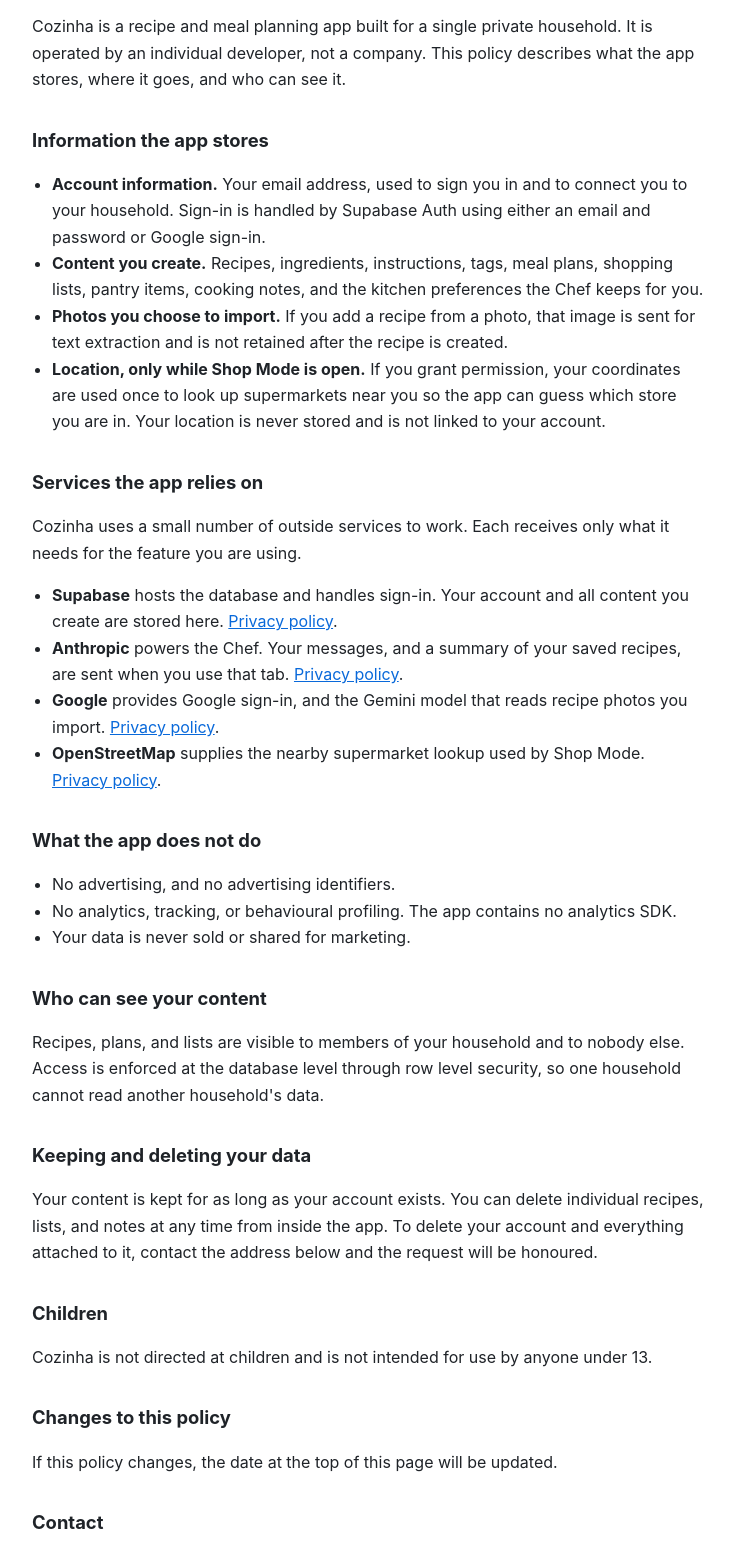
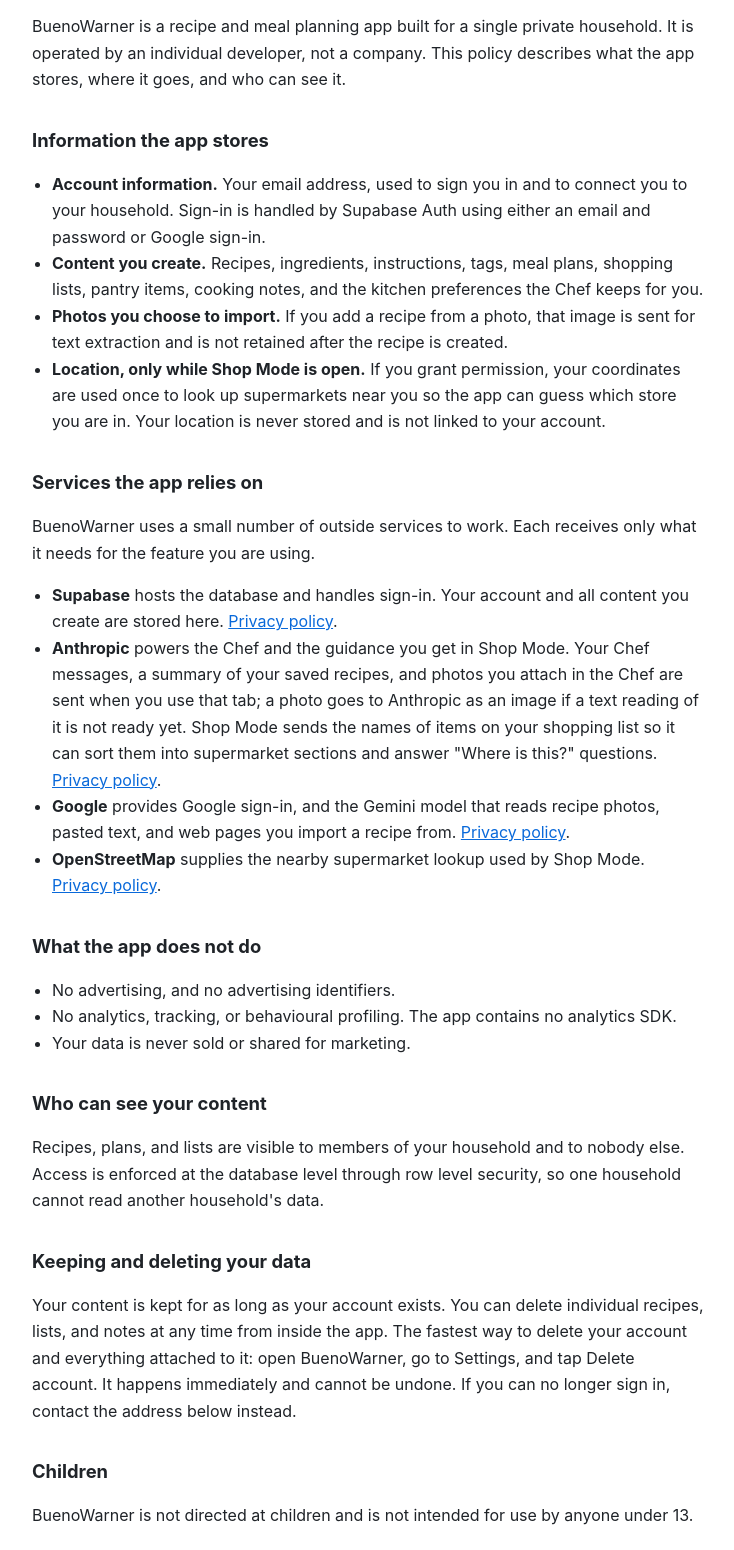
Before and after one commit to warai17/cozinha-legal, a plain HTML site: page index.html in a window 1280 px wide. Shown: the part 130-1680 px from the top of the page, without its empty margins (272-1006 px from the left). Drawn offline with Linux system fonts and the light colour scheme.

Commit message:
Rename to BuenoWarner and sync with the app repo's legal pages
Mirrors legal/privacy.html and legal/delete-account.html from the app repo:
the new app name, in-app account deletion, and the current list of what each
outside service receives.

Co-Authored-By: Claude Opus 5.5 <noreply@anthropic.com>

```diff
--- a/index.html
+++ b/index.html
@@ -3,7 +3,7 @@
 <head>
 <meta charset="utf-8">
 <meta name="viewport" content="width=device-width, initial-scale=1">
-<title>Cozinha Privacy Policy</title>
+<title>BuenoWarner Privacy Policy</title>
 <style>
   body { max-width: 42rem; margin: 0 auto; padding: 2rem 1.25rem 4rem;
          font: 16px/1.65 -apple-system, BlinkMacSystemFont, "Segoe UI", Roboto, sans-serif;
@@ -22,10 +22,10 @@
 </head>
 <body>
 
-<h1>Cozinha Privacy Policy</h1>
+<h1>BuenoWarner Privacy Policy</h1>
 <p class="updated">Last updated: 23 August 2026</p>
 
-<p>Cozinha is a recipe and meal planning app built for a single private household. It is
+<p>BuenoWarner is a recipe and meal planning app built for a single private household. It is
 operated by an individual developer, not a company. This policy describes what the app
 stores, where it goes, and who can see it.</p>
 
@@ -45,17 +45,20 @@ stores, where it goes, and who can see it.</p>
 </ul>
 
 <h2>Services the app relies on</h2>
-<p>Cozinha uses a small number of outside services to work. Each receives only what it needs
+<p>BuenoWarner uses a small number of outside services to work. Each receives only what it needs
 for the feature you are using.</p>
 <ul>
   <li><strong>Supabase</strong> hosts the database and handles sign-in. Your account and all
       content you create are stored here.
       <a href="https://supabase.com/privacy">Privacy policy</a>.</li>
-  <li><strong>Anthropic</strong> powers the Chef. Your messages, and a summary of your saved
-      recipes, are sent when you use that tab.
+  <li><strong>Anthropic</strong> powers the Chef and the guidance you get in Shop Mode. Your
+      Chef messages, a summary of your saved recipes, and photos you attach in the Chef are
+      sent when you use that tab; a photo goes to Anthropic as an image if a text reading of
+      it is not ready yet. Shop Mode sends the names of items on your shopping list so it can
+      sort them into supermarket sections and answer "Where is this?" questions.
       <a href="https://www.anthropic.com/legal/privacy">Privacy policy</a>.</li>
   <li><strong>Google</strong> provides Google sign-in, and the Gemini model that reads recipe
-      photos you import.
+      photos, pasted text, and web pages you import a recipe from.
       <a href="https://policies.google.com/privacy">Privacy policy</a>.</li>
   <li><strong>OpenStreetMap</strong> supplies the nearby supermarket lookup used by Shop Mode.
       <a href="https://wiki.osmfoundation.org/wiki/Privacy_Policy">Privacy policy</a>.</li>
@@ -75,11 +78,13 @@ read another household's data.</p>
 
 <h2>Keeping and deleting your data</h2>
 <p>Your content is kept for as long as your account exists. You can delete individual
-recipes, lists, and notes at any time from inside the app. To delete your account and
-everything attached to it, contact the address below and the request will be honoured.</p>
+recipes, lists, and notes at any time from inside the app. The fastest way to delete your
+account and everything attached to it: open BuenoWarner, go to Settings, and tap Delete account.
+It happens immediately and cannot be undone. If you can no longer sign in, contact the
+address below instead.</p>
 
 <h2>Children</h2>
-<p>Cozinha is not directed at children and is not intended for use by anyone under 13.</p>
+<p>BuenoWarner is not directed at children and is not intended for use by anyone under 13.</p>
 
 <h2>Changes to this policy</h2>
 <p>If this policy changes, the date at the top of this page will be updated.</p>
```
Also changed, not shown: delete-account.html (+18 -11 lines), 1 other file.
